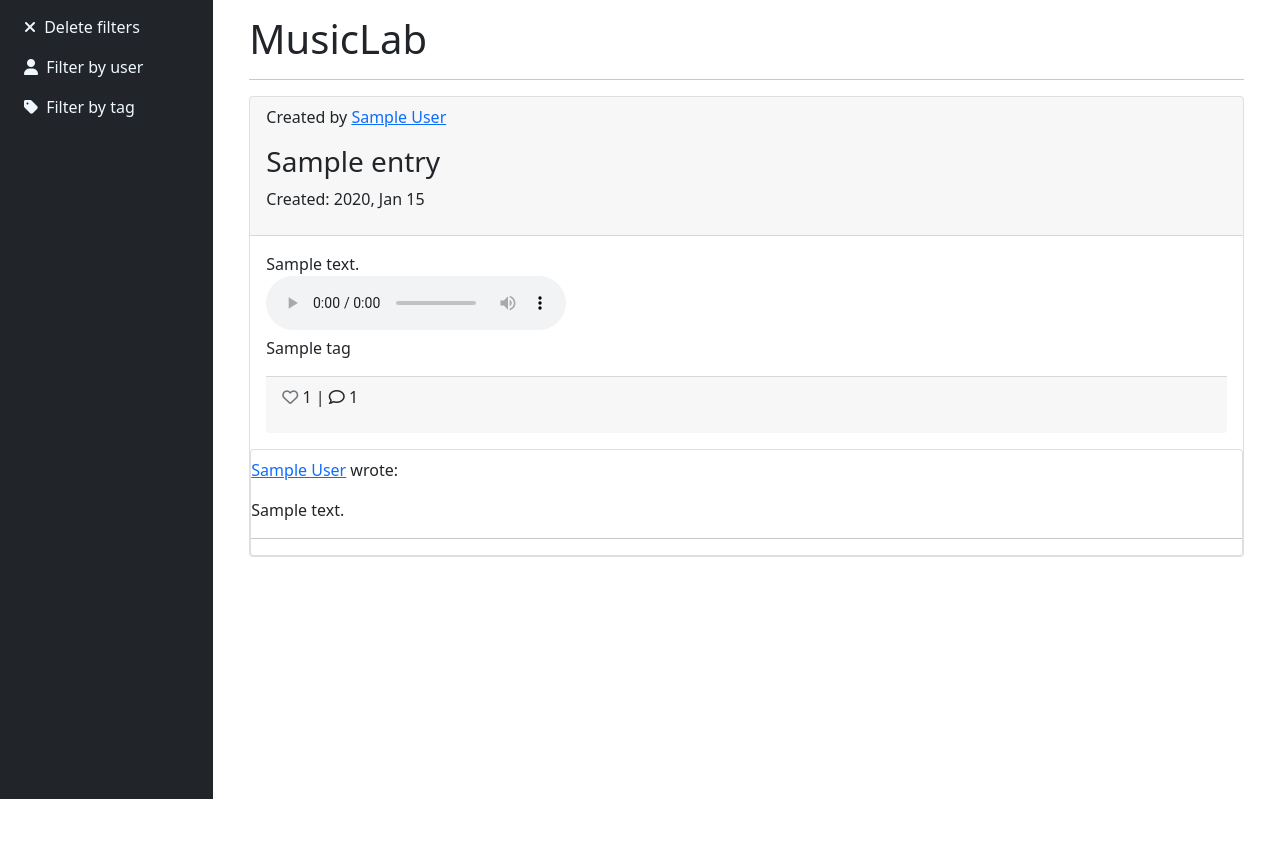
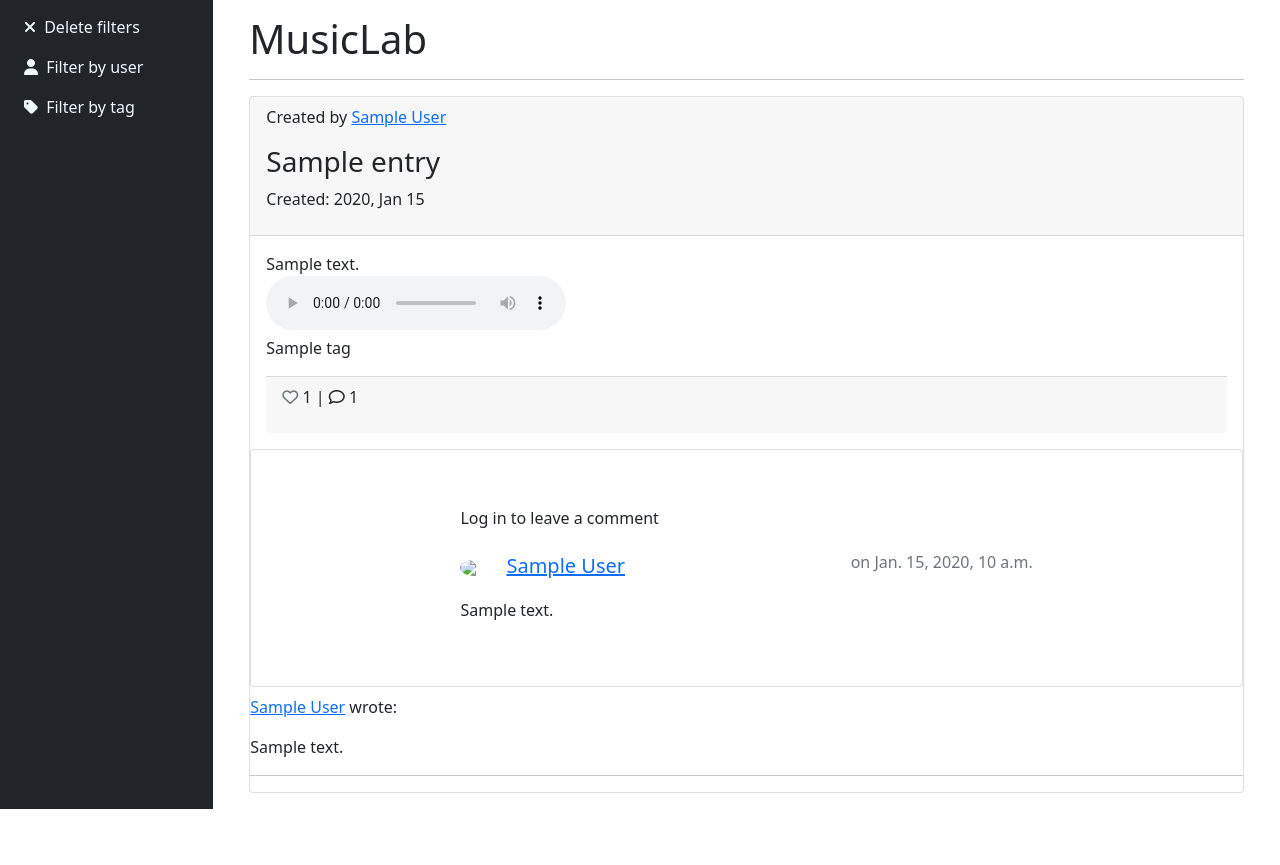
Before and after one commit to RikaIljina/PortfolioProject4, a Django app: template mainpage/templates/mainpage/entry_details.html in a window 1280 px wide. Shown: the part 41-906 px from the top of the page. Before the commit the page ends 840 px from the top, so only its background shows below. Run offline with Django 3.2, Linux system fonts and the light colour scheme; data comes from the database, SQL or seed files in the repository; the template is opened without the code that fills it: values that come from a table or form of the project are taken from there, most other values are stand-ins (such as "Sample title", 1, 10 or a date in 2020); some libraries are stand-ins or nearby versions.

Commit message:
HTML: Add comment form

```diff
--- a/mainpage/templates/mainpage/entry_details.html
+++ b/mainpage/templates/mainpage/entry_details.html
@@ -1,4 +1,5 @@
 {% extends 'base.html' %}
+{% load static %}
 
 {% block content %}
 
@@ -24,18 +25,80 @@
             {% include 'like_comment_summary.html' %}
 
         </div>
+        <div>
+
+        </div>
         <div class="card">
 
-            {% for comment in entry.comments.all %}
-            <div class="mt-2">
-                <p><a href="{% url 'user_profile' comment.author.username %}">{{ comment.author }}</a> wrote:</p>
-                <div>{{ comment.content }}</div>
+            <!-- https://bbbootstrap.com/snippets/bootstrap-comment-section-reply-input-and-vote-up-and-down-73363704 -->
+
+            <div class="container mt-5 mb-5">
+                <div class="d-flex justify-content-center row">
+                    <div class="d-flex flex-column col-md-8">
+
+                        <div class="comment-bottom bg-white p-2 px-4">
+
+                            {% if user.is_authenticated %}
+                            <div class="d-flex flex-row add-comment-section justify-content-center mt-4 mb-4">
+                                {% if "placeholder" in user.profile.pic.url %}
+                                <img class="img-fluid img-responsive rounded-circle me-2 mt-4 mb-4"
+                                    src="{% static 'images/default_profile.jpg' %}" width="38">
+                                {% else %}
+                                <img class="img-fluid img-responsive rounded-circle me-2 mt-4 mb-4"
+                                    src="{{ user.profile.pic.url }}" width="38">
+                                {% endif %}
+                                <form method="POST" action="" id="commentForm"
+                                    class="d-flex flex-row flex-fill justify-content-center mt-4 mb-4">
+                                    {% csrf_token %}
+                                    <input type="text" name="comment" id="comment-input"
+                                        class="flex-fill form-control me-3" placeholder="Add comment">
+                                    <button class="btn btn-primary" id="submitButton" type="submit">Comment</button>
+
+                                </form>
+                            </div>
+                            {% else %}
+                            <p>Log in to leave a comment</p>
+                            {% endif %}
+
+                            {% for comment in entry.comments.all %}
+                            <div class="commented-section mt-2">
+                                <div class="d-flex flex-row align-items-center commented-user">
+                                    {% if "placeholder" in comment.author.profile.pic.url %}
+                                    <img class="img-fluid img-responsive rounded-circle me-2"
+                                        src="{% static 'images/default_profile.jpg' %}" width="30">
+                                    {% else %}
+                                    <img class="img-fluid img-responsive rounded-circle me-2"
+                                        src="{{ comment.author.profile.pic.url }}" width="30">
+                                    {% endif %}
+                                    <a href="{% url 'user_profile' comment.author.username %}" class="ms-2 me-3 mt-1">
+                                        <h5>{{ comment.author }}</h5>
+                                    </a>
+                                    <p class="flex-fill"></p>
+                                    <p class="mt-1 ms-2 text-muted text-end">on {{ comment.created_on }}</p>
+                                </div>
+
+                                <div class="comment-text-sm my-2"><span>{{ comment.content }}</span></div>
+
+                            </div>
+                            {% endfor %}
+
+                        </div>
+                    </div>
+                </div>
             </div>
-            <hr>
-            {% endfor %}
         </div>
 
+
+        {% for comment in entry.comments.all %}
+        <div class="mt-2">
+            <p><a href="{% url 'user_profile' comment.author.username %}">{{ comment.author }}</a> wrote:</p>
+            <div>{{ comment.content }}</div>
+        </div>
+        <hr>
+        {% endfor %}
     </div>
+
 </div>
 
+
 {% endblock %}
--- a/mainpage/views.py
+++ b/mainpage/views.py
@@ -9,7 +9,6 @@ from taggit.models import Tag
 
 from .models import Entry, Like
 from musiclab.utils import get_all_tags, get_page_obj, get_username_list, sort_by, get_published_entries, save_like
-
 
 
 # Views
--- a/users/templates/users/profile.html
+++ b/users/templates/users/profile.html
@@ -22,7 +22,7 @@
                                 class="img-fluid my-5 rounded-circle" style="width: 120px;">
                             {% else %}
                             <img src="{{ profile.pic.url }}" alt="Avatar" class="img-fluid my-5 rounded-circle"
-                                style="width: 120px;" />
+                                style="width: 120px;" >
                             {% endif %}
                             <h3>{{ profile.user.username }}</h3>
                             <p>Joined {{ profile.joined|date:'Y, M d' }}</p>
```
